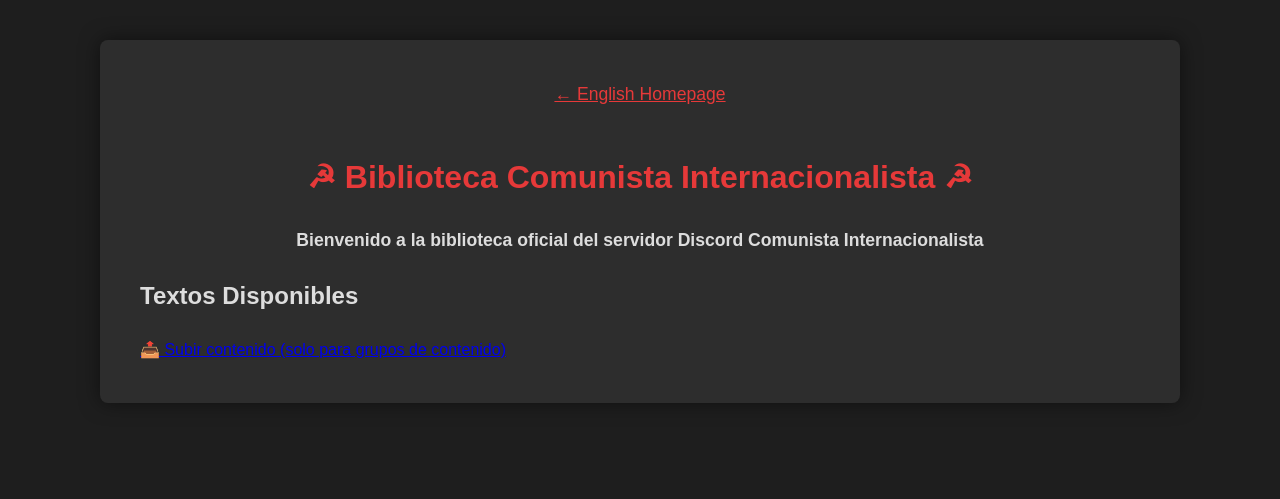
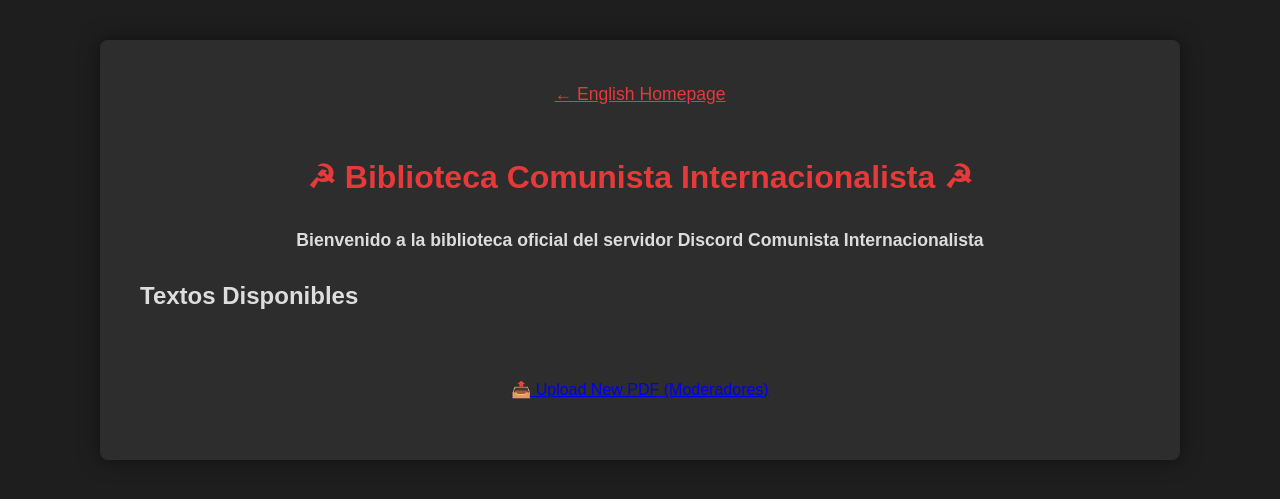
Before and after one commit to intcomden/internationalist-library, a Jekyll site: the page built from es/index.html, in a window 1280 px wide. Shown: the top 499 px of the page. Built offline with Jekyll 4.4.1, drawn with Linux system fonts in a browser that asks for light colours.

Commit message:
Update index.html

```diff
--- a/es/index.html
+++ b/es/index.html
@@ -25,4 +25,6 @@ language: es
   </div>
 {% endfor %}
 
- <a href="{{ site.baseurl }}/admin/upload.html" target="_blank">📤 Subir contenido (solo para grupos de contenido)</a>
+<p style="text-align: center; margin-top: 60px;">
+  <a href="{{ site.baseurl }}/admin/upload.html" target="_blank">📤 Upload New PDF (Moderadores)</a>
+</p>
```
